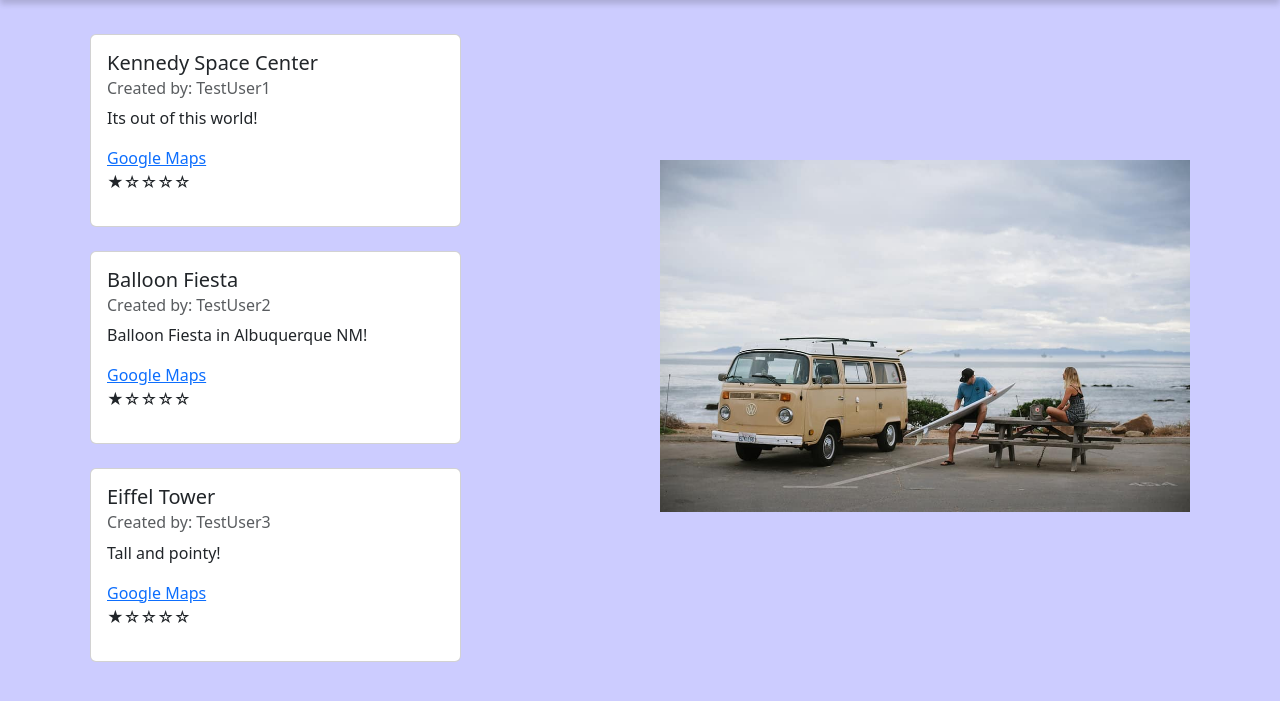
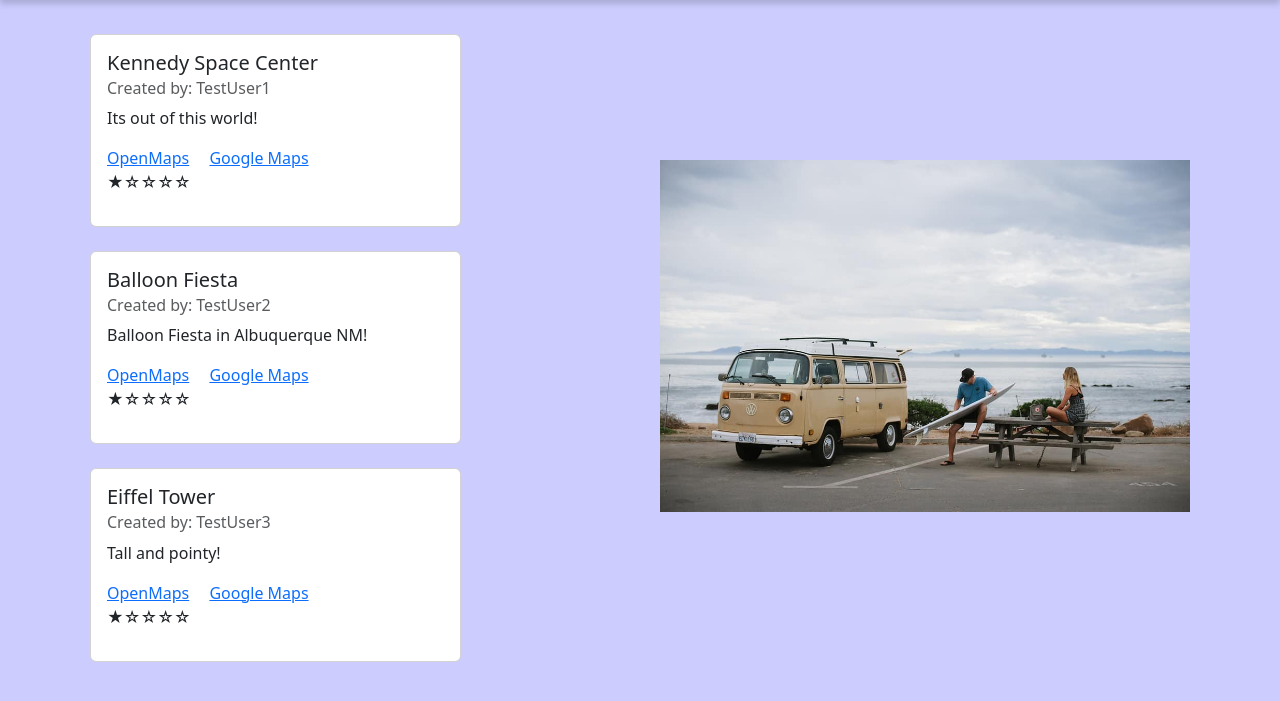
Before and after one commit to edwardday7/cs467-travel-planner, a Flask app: template app/templates/home.html in a window 1280 px wide. Shown: the part 57-758 px from the top of the page. Run offline with Flask 3, Linux system fonts and the light colour scheme; the template is opened without the code that fills it: values that come from a table or form of the project are taken from there, most other values are stand-ins (such as "Sample title", 1, 10 or a date in 2020); some libraries are stand-ins or nearby versions.

Commit message:
openmap on all links

```diff
--- a/app/templates/home.html
+++ b/app/templates/home.html
@@ -181,6 +181,7 @@ Home Page
                                               <h5 class="card-title">{{ experience.title }}</h5>
                                               <h6 class="card-subtitle mb-2 text-muted">Created by: {{ experience.user_username }}</h6>
                                               <p class="card-text">{{experience.description}}</p>
+                                              <a href= "{{ url_for('map', lat = f_exps.latitude, long = f_exps.longitude, name = f_exps.title) }}" class="card-link">OpenMaps</a>
                                               <a href="https://www.google.com/maps/search/?api=1&query={{ experience.latitude}},{{ experience.longitude}}" class="card-link">Google Maps</a>
                                               <p>&#9733;&#9734;&#9734;&#9734;&#9734;</p>
                                             </div>
@@ -197,6 +198,7 @@ Home Page
                          <h5 class="card-title">{{ experience.title }}</h5>
                          <h6 class="card-subtitle mb-2 text-muted">Created by: {{ experience.user_username }}</h6>
                          <p class="card-text">{{experience.description}}</p>
+                         <a href= "{{ url_for('map', lat = f_exps.latitude, long = f_exps.longitude, name = f_exps.title) }}" class="card-link">OpenMaps</a>
                          <a href="https://www.google.com/maps/search/?api=1&query={{ experience.latitude}},{{ experience.longitude}}" class="card-link">Google Maps</a>
                          <p>&#9733;&#9734;&#9734;&#9734;&#9734;</p>
                        </div>
```
